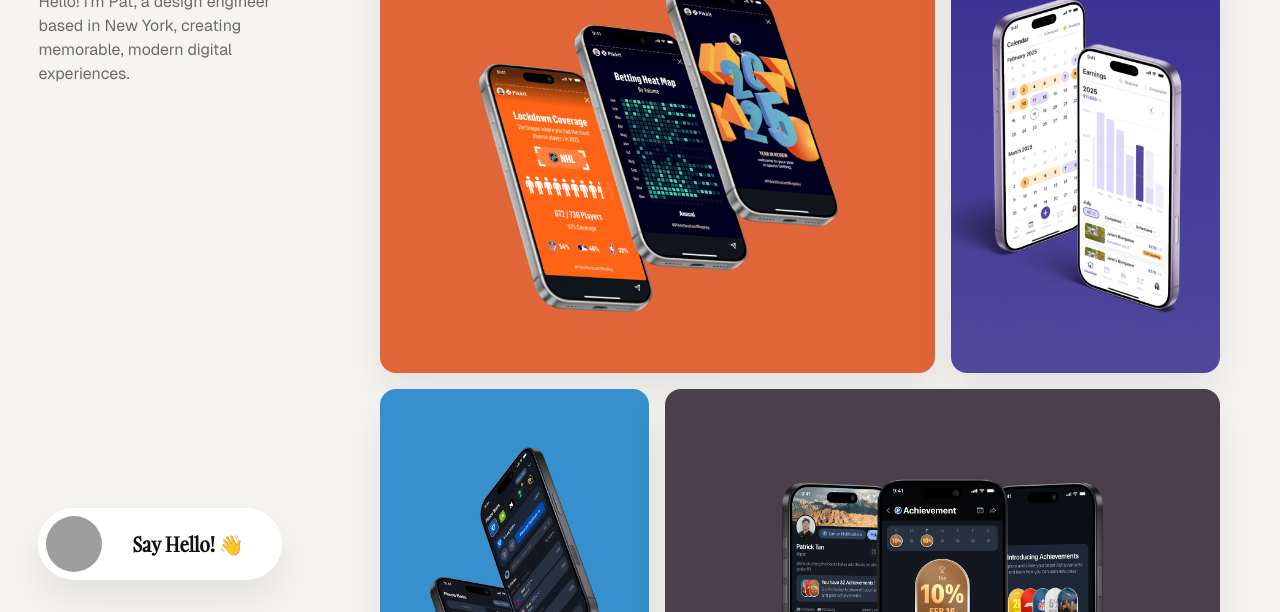
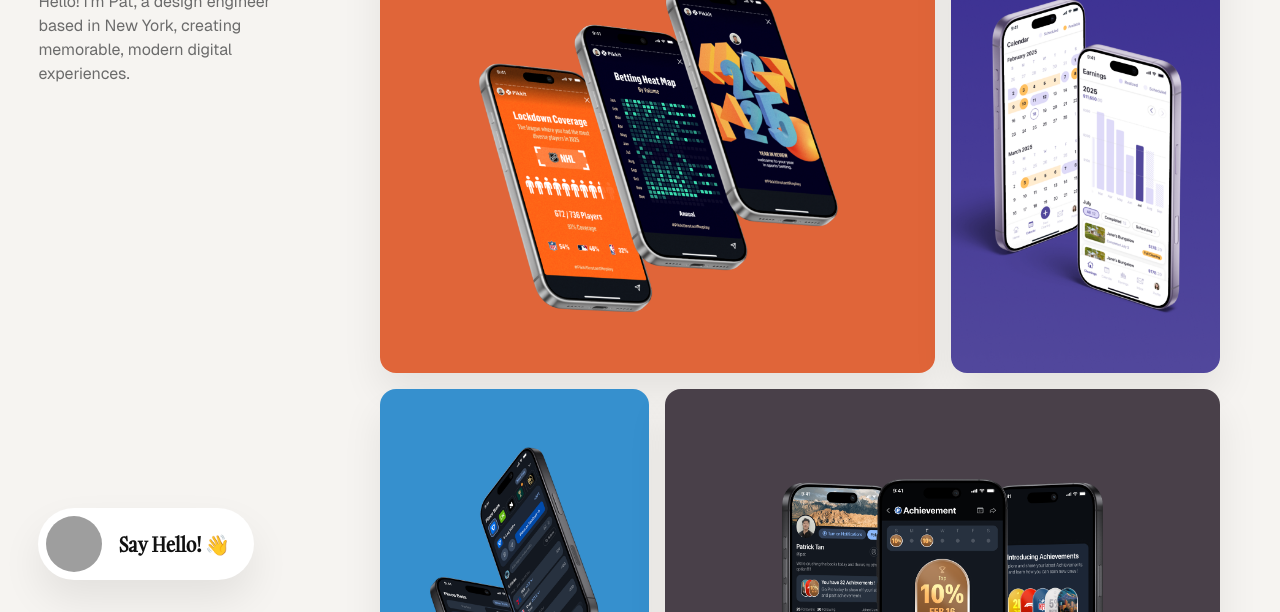
Before and after one commit to patrickt97/portfolio2, a plain HTML site: page index.html in a window 1280 px wide. Shown: the part 188-800 px from the top of the page. Drawn offline with Linux system fonts and the light colour scheme; grey boxes are pictures that could not be loaded.

Commit message:
button max width

```diff
--- a/style.css
+++ b/style.css
@@ -271,7 +271,7 @@ a {
   cursor: pointer;
   width: 100%;
   justify-content: flex-start;
-  max-width: 320px;
+  max-width: 216px;
   transition: transform 0.25s ease, box-shadow 0.25s ease;
 }
 
```
